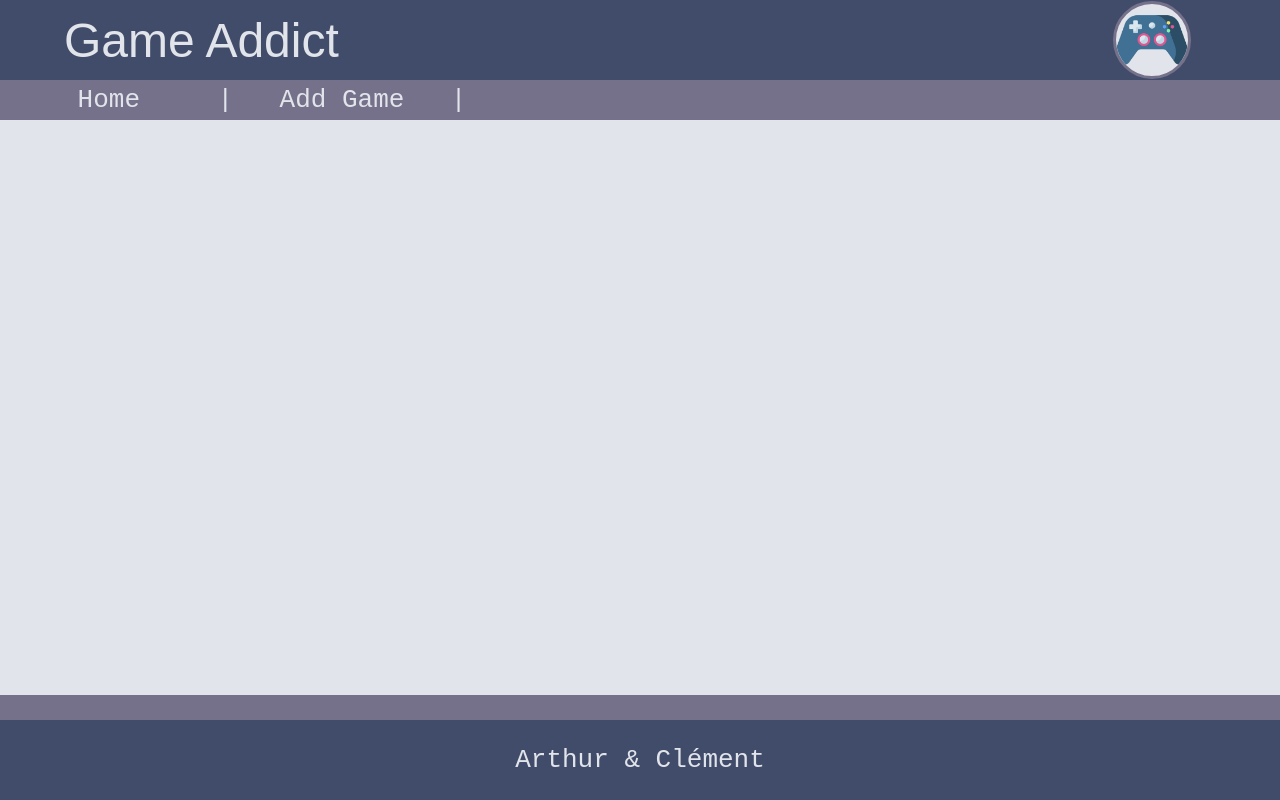
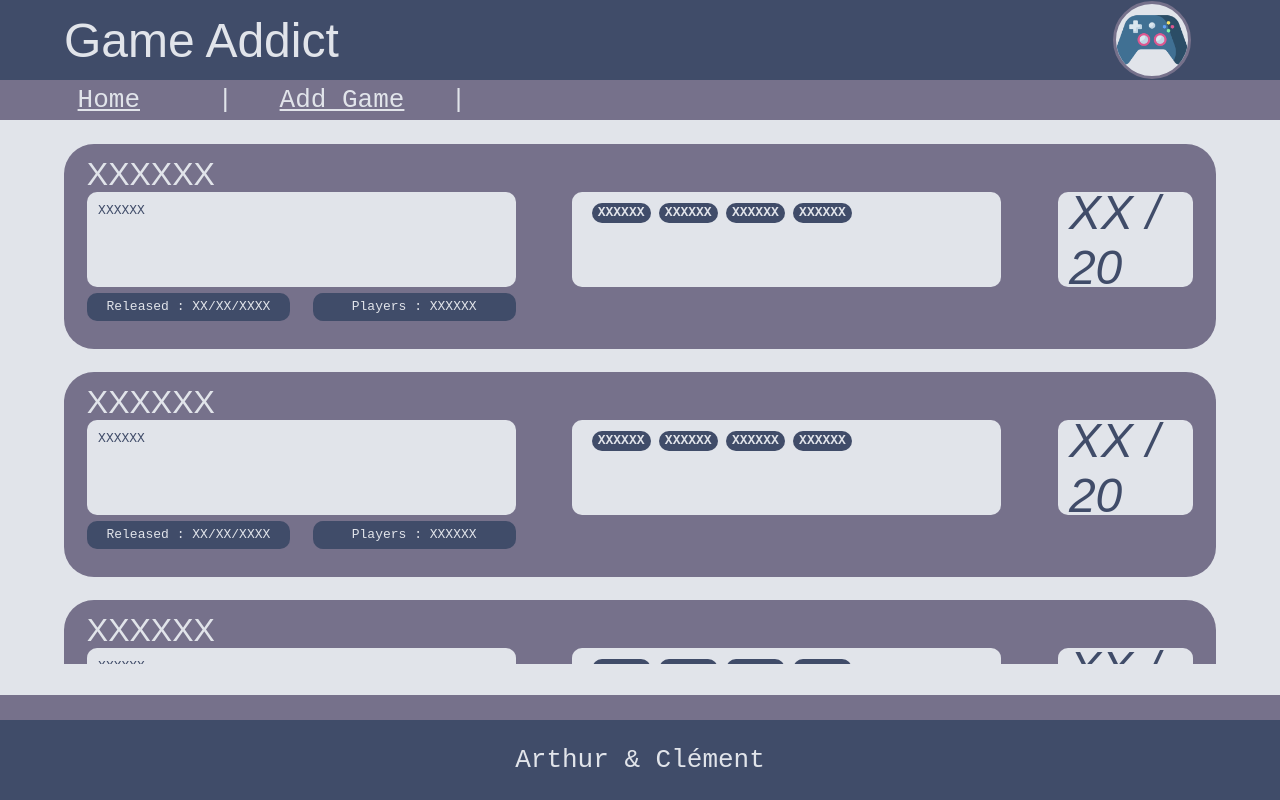
Before and after one commit to HoYokuTensho/gameAddict-front, an Angular app: page / in a window 1280 px wide. Built offline with nearby package versions, Linux system fonts and the light colour scheme.

Commit message:
CDE : Ajout du composant 'jeu'

```diff
--- a/src/app/app-routing.module.ts
+++ b/src/app/app-routing.module.ts
@@ -1,7 +1,18 @@
 import { NgModule } from '@angular/core';
 import { RouterModule, Routes } from '@angular/router';
+import { HomeComponent } from './home/home.component';
+import { AddGameComponent } from './add-game/add-game.component';
 
-const routes: Routes = [];
+const routes: Routes = [
+  {
+        path: '',
+        component: HomeComponent
+  },
+  {
+         path: 'addGame',
+         component: AddGameComponent
+  }
+];
 
 @NgModule({
   imports: [RouterModule.forRoot(routes)],
--- a/src/app/app.component.html
+++ b/src/app/app.component.html
@@ -7,9 +7,9 @@
   </div>
 </div>
 <div class="menuContainer">
-  <span class="menu">Home</span>
+    <a class="menu" routerLink="/">Home</a>
   <span class="separator">|</span>
-  <span class="menu">Add Game</span>
+  <a class="menu" routerLink="/addGame">Add Game</a>
   <span class="separator">|</span>
 </div>
 
--- a/src/app/app.module.ts
+++ b/src/app/app.module.ts
@@ -5,12 +5,14 @@ import { AppRoutingModule } from './app-routing.module';
 import { AppComponent } from './app.component';
 import { HomeComponent } from './home/home.component';
 import { AddGameComponent } from './add-game/add-game.component';
+import { GameComponent } from './game/game.component';
 
 @NgModule({
   declarations: [
     AppComponent,
     HomeComponent,
-    AddGameComponent
+    AddGameComponent,
+    GameComponent
   ],
   imports: [
     BrowserModule,
--- /dev/null
+++ b/src/app/game/game.component.html
@@ -0,0 +1,28 @@
+<div class="gameCard">
+  <div class="gameNameContainer">
+    <span class="gameName">XXXXXX</span>
+  </div>
+
+  <div class="gameDescriptionContainer">
+    <span class="gameDescription">XXXXXX</span>
+  </div>
+
+  <div class="gameTagsContainer">
+    <div class="gameTag" *ngFor="let n of [1,2,3,4];">
+      <span class="gameTagName">XXXXXX</span>
+    </div>
+  </div>
+
+  <div class="gameGradeContainer">
+    <span class="gameGrade">XX / 20</span>
+  </div>
+
+  <div class="gameDateContainer">
+    <span class="gameDate">Released : XX/XX/XXXX </span>
+  </div>
+
+  <div class="gamePlayerContainer">
+    <span class="gameDate">Players : XXXXXX </span>
+  </div>
+
+</div>
--- /dev/null
+++ b/src/app/game/game.component.scss
@@ -0,0 +1,118 @@
+/*CONTAINER*/
+/*game graphic container*/
+.gameCard {
+    background: #76718b;
+    border-radius: 30px;
+    width: 98%;
+    height: 35%;
+    margin-bottom: 2%;
+    padding: 1%;
+}
+/*game name container*/
+.gameNameContainer {
+  width: 50%;
+  height: 20%;
+  padding-left: 1%;
+}
+/*game description container*/
+.gameDescriptionContainer {
+    background: #E1E4EA;
+    border-radius: 10px;
+    width: 36%;
+    height: 40%;
+    margin-left: 1%;
+    padding: 1%;
+    word-wrap:break-word;
+    float: left;
+    overflow: scroll;
+    overflow-x: hidden;
+}
+/*game tags container*/
+.gameTagsContainer {
+    background: #E1E4EA;
+    border-radius: 10px;
+    width: 36%;
+    height: 40%;
+    margin-left: 5%;
+    padding: 1%;
+    word-wrap:break-word;
+    float: left;
+    overflow: scroll;
+    overflow-x: hidden;
+}
+/*game garde container*/
+.gameGradeContainer {
+    background: #E1E4EA;
+    border-radius: 10px;
+    width: 10%;
+    height: 40%;
+    margin-left: 5%;
+    padding: 1%;
+    display: flex;
+    align-items: center;
+    justify-content: center;
+    float: left;
+}
+/*game date container*/
+.gameDateContainer {
+  background: #404C69;
+  border-radius: 10px;
+  width: 16%;
+  height: 3%;
+  margin-top: 0.5%;
+  margin-left: 1%;
+  padding: 1%;
+  display: flex;
+  align-items: center;
+  justify-content: center;
+  float: left;
+}
+/*game players container*/
+.gamePlayerContainer {
+  background: #404C69;
+  border-radius: 10px;
+  width: 16%;
+  height: 3%;
+  margin-top: 0.5%;
+  margin-left: 2%;
+  padding: 1%;
+  display: flex;
+  align-items: center;
+  justify-content: center;
+  float: left;
+}
+/*game tag graphic container*/
+.gameTag {
+  height: 10%;
+  width: auto;
+  border-radius: 10px;
+  padding: 1.5%;
+  margin-left: 2%;
+  background: #404C69;
+  display: flex;
+  align-items: center;
+  justify-content: center;
+  float: left;
+}
+/*ELEMENTS*/
+/*game name*/
+.gameName {
+  color: #E1E4EA;
+  font-size: 2em;
+  font-family: fantasy;
+}
+/*game description*/
+.gameDescription {
+    color: #404C69;
+}
+/*game grade*/
+.gameGrade {
+  color: #404C69;
+  font-size: 3em;
+  font-style: italic;
+  font-family: fantasy;
+}
+/**/
+.gameTagName {
+  font-weight: bold;
+}
--- /dev/null
+++ b/src/app/game/game.component.ts
@@ -0,0 +1,15 @@
+import { Component, OnInit } from '@angular/core';
+
+@Component({
+  selector: 'app-game',
+  templateUrl: './game.component.html',
+  styleUrls: ['./game.component.scss']
+})
+export class GameComponent implements OnInit {
+
+  constructor() { }
+
+  ngOnInit(): void {
+  }
+
+}
--- a/src/app/home/home.component.html
+++ b/src/app/home/home.component.html
@@ -1 +1,3 @@
-<p>home works!</p>
+<div class="container"  >
+  <app-game *ngFor="let n of [1,2,3,4];"></app-game>
+</div>
--- a/src/styles.scss
+++ b/src/styles.scss
@@ -1,4 +1,5 @@
 /* You can add global styles to this file, and also import other style files */
+/*all element*/
 * {
   padding: 0;
   margin: 0;
@@ -6,6 +7,17 @@
   font-size: 1em;
   font-family: monospace;
 }
+/*page body*/
 body {
   background: #E1E4EA;
 }
+/*component container*/
+.container {
+  position: absolute;
+  top: 18%;
+  left: 5%;
+  width: 90%;
+  height: 65%;
+  overflow: scroll;
+  overflow-x: hidden;
+}
```
Also changed, not shown: 1 other file (tests, documents, lock files or other folders).
